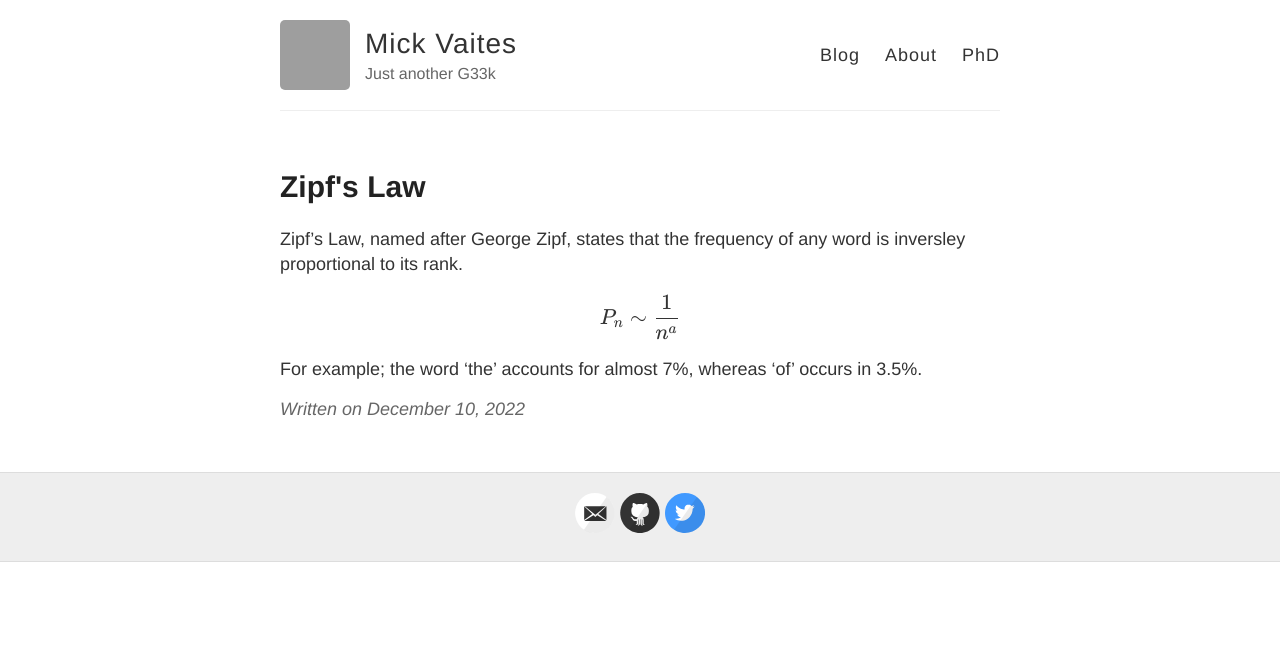
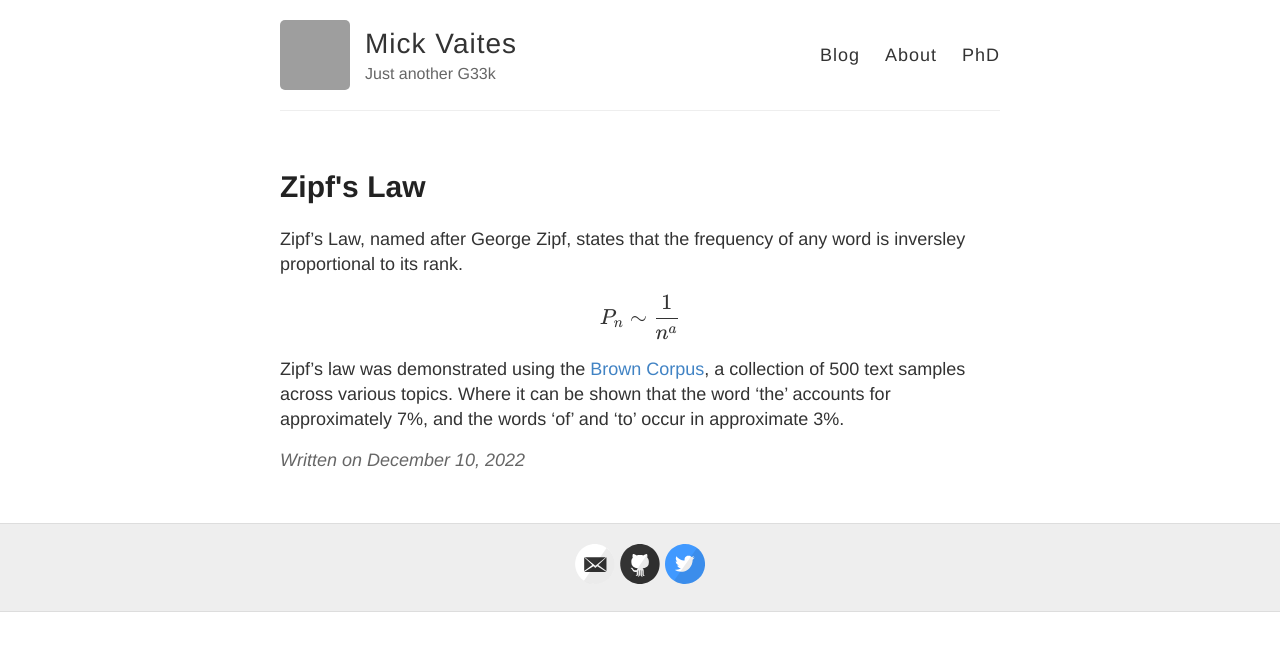
Before and after one commit to mickvaites/website, a Jekyll site: the page built from _posts/2022-12-10-zipfs-law.markdown, in a window 1280 px wide. Shown: the top 651 px of the page. Built offline with Jekyll 4.4.1, drawn with Linux system fonts in a browser that asks for light colours; nearby versions of some CDN libraries; grey boxes are pictures that could not be loaded.

Commit message:
Update 2022-12-10-zipfs-law.markdown

```diff
--- a/_posts/2022-12-10-zipfs-law.markdown
+++ b/_posts/2022-12-10-zipfs-law.markdown
@@ -9,4 +9,4 @@ Zipf's Law, named after George Zipf, states that the frequency of any word is in
 
 $$P_{n}\sim \frac{1}{n^{a}}$$
 
-For example; the word 'the' accounts for almost 7%, whereas 'of' occurs in 3.5%.
+Zipf's law was demonstrated using the <a h ref="http://korpus.uib.no/icame/manuals/BROWN/INDEX.HTM">Brown Corpus</a>, a collection of 500 text samples across various topics. Where it can be shown that the word 'the' accounts for approximately 7%, and the words 'of' and 'to' occur in approximate 3%.
```
